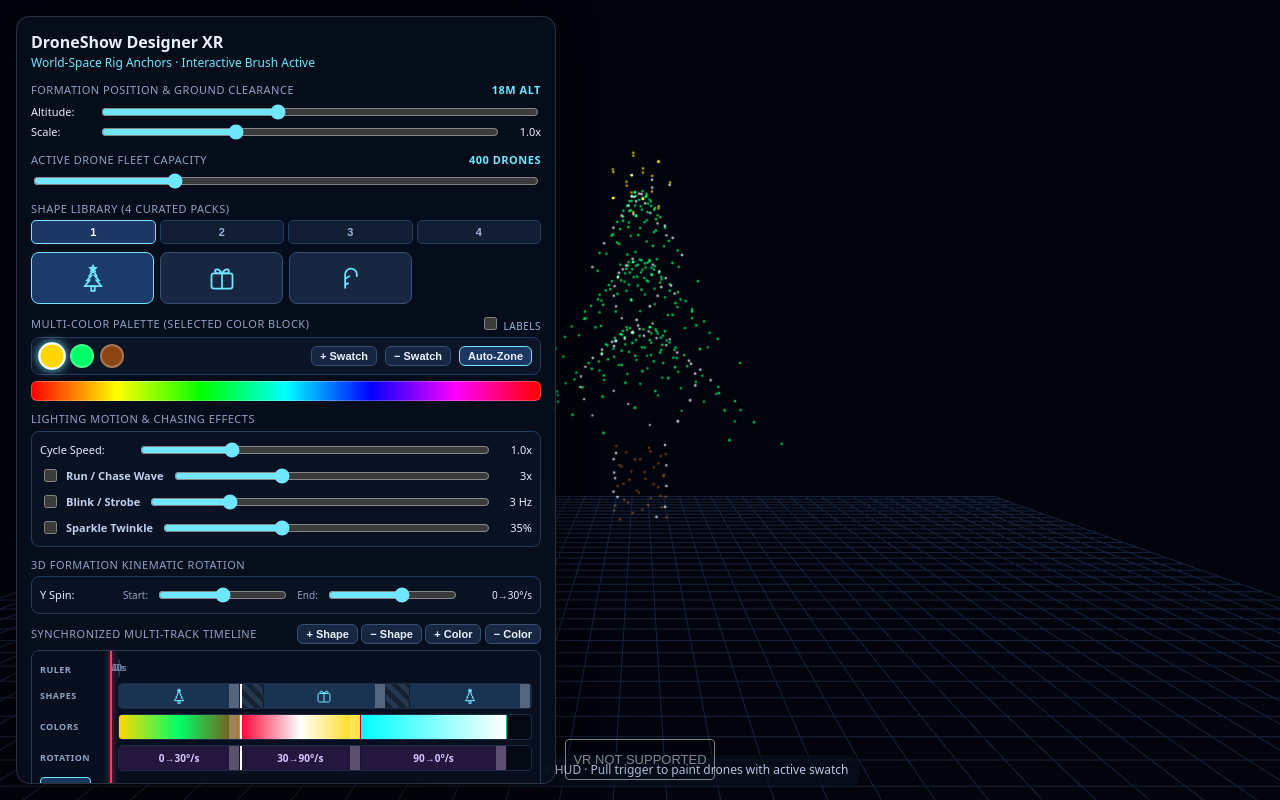
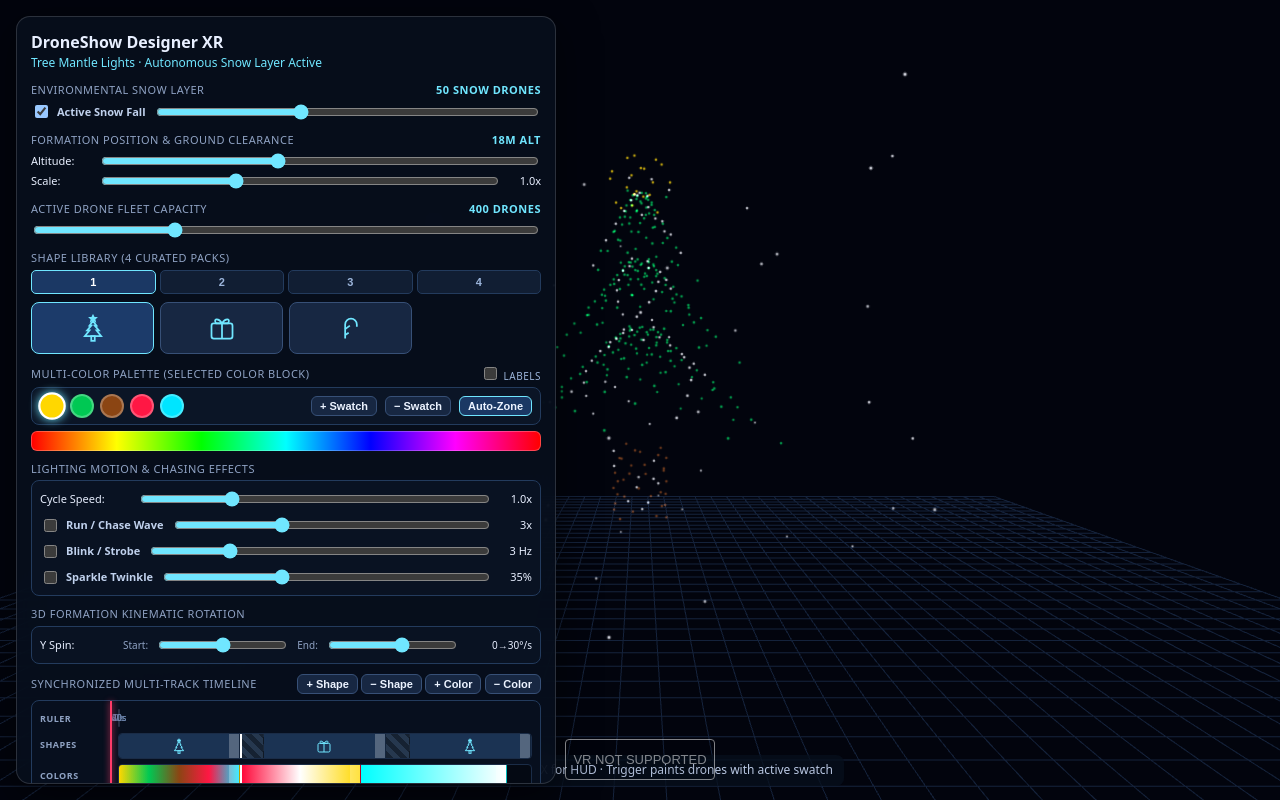
Before and after one commit to LKNcoder/tacocat, a plain HTML site: page index.html in a window 1280 px wide. Drawn offline with nearby package versions, Linux system fonts and the light colour scheme; animation ran at ten frames a second.

Commit message:
Enhance snow layer controls and update status display
Updated the status display and added environmental snow layer controls. Enhanced snow particle simulation and adjusted color blending for drones.

```diff
--- a/index.html
+++ b/index.html
@@ -161,7 +161,16 @@ body.xr-active #panel, body.xr-active #vr-tip, body.xr-active #VRButton { displa
 <body>
 <div id="panel">
   <div id="title">DroneShow Designer XR</div>
-  <div id="status">World-Space Rig Anchors · Interactive Brush Active</div>
+  <div id="status">Tree Mantle Lights · Autonomous Snow Layer Active</div>
+
+  <div class="section-label">
+    <span>Environmental Snow Layer</span>
+    <span id="val-snow-count" style="color:#70e6ff; font-weight:bold;">50 Snow Drones</span>
+  </div>
+  <div class="ctrl-row" style="margin-bottom:8px;">
+    <label><input type="checkbox" id="chk-snow" checked> <b>Active Snow Fall</b></label>
+    <input type="range" id="slider-snow-count" min="20" max="100" step="5" value="50">
+  </div>
 
   <div class="section-label">
     <span>Formation Position & Ground Clearance</span>
@@ -280,12 +289,11 @@ body.xr-active #panel, body.xr-active #vr-tip, body.xr-active #VRButton { displa
   </div>
 
   <div id="hint">
-    <b>VR Painting:</b> Select a swatch, hold trigger, and touch drones with your hand sphere.<br>
-    <b>Desktop Painting:</b> Hold <b>Shift</b> and drag the mouse over drones in 3D.<br>
-    <b>VR View:</b> Headset spawns at 38m south perimeter; HUD opens 1.8m in front of eyes.
+    <b>Environmental Snow:</b> 50 drones run autonomous ambient flurries.<br>
+    <b>Christmas Tree:</b> Gold Apex Star, Emerald Foliage, Brown Trunk, Red & Cyan Lights.
   </div>
 </div>
-<div id="vr-tip">In VR: Press Left X for HUD · Pull trigger to paint drones with active swatch</div>
+<div id="vr-tip">In VR: Press Left X for HUD · Trigger paints drones with active swatch</div>
 
 <script type="module">
 import * as THREE from "three";
@@ -293,7 +301,6 @@ import { OrbitControls } from "three/addons/controls/OrbitControls.js";
 import { VRButton } from "three/addons/webxr/VRButton.js";
 import { SHAPE_PAGES, findShapeById } from "./shapes.js";
 
-// Top-Level Helper (Always Available Globally)
 function formatTime(s) {
   if (isNaN(s) || s === undefined || s === null) return "00:00";
   const m = Math.floor(s / 60);
@@ -309,6 +316,10 @@ let formationAltitude = 18.0;
 let formationScale = 1.0;
 const BASE_DRONE_SIZE = 0.55;
 const Y_AXIS = new THREE.Vector3(0, 1, 0);
+
+// Environmental Snow Layer State
+let isSnowEnabled = true;
+let snowDroneCount = 50;
 
 const scene = new THREE.Scene();
 scene.background = new THREE.Color(0x02040d);
@@ -391,9 +402,17 @@ const targetPositions = new Float32Array(MAX_DRONES * 3);
 const velocities = new Float32Array(MAX_DRONES * 3);
 const currentColors = new Float32Array(MAX_DRONES * 3);
 const targetColors = new Float32Array(MAX_DRONES * 3);
+const droneSwatchIndices = new Uint8Array(MAX_DRONES);
 
-// Per-Drone Swatch Indexing (0 to 4)
-const droneSwatchIndices = new Uint8Array(MAX_DRONES);
+// Initialize Snow Particle Buffers
+const snowPositions = new Float32Array(MAX_DRONES * 3);
+const snowDriftSeeds = new Float32Array(MAX_DRONES);
+for (let i = 0; i < MAX_DRONES; i++) {
+  snowPositions[i * 3]     = (Math.random() - 0.5) * 36;
+  snowPositions[i * 3 + 1] = 1.5 + Math.random() * 32;
+  snowPositions[i * 3 + 2] = (Math.random() - 0.5) * 36;
+  snowDriftSeeds[i]        = Math.random() * Math.PI * 2;
+}
 
 const transitionFromPositions = new Float32Array(MAX_DRONES * 3);
 const transitionToPositions = new Float32Array(MAX_DRONES * 3);
@@ -457,7 +476,7 @@ const timelineData = {
   colorBlocks: [
     {
       id: "c0", dur: 20.0,
-      palette: ["#ffd700", "#00ff66", "#8b4513"], // Gold Star (0), Green Foliage (1), Brown Trunk (2)
+      palette: ["#ffd700", "#00c853", "#8b4513", "#ff1744", "#00e5ff"], // Star, Tree, Trunk, Red Lights, Cyan Lights
       activeSwatchIdx: 0,
       cycleSpeed: 0.0, run: false, runSpeed: 3.0,
       blink: false, blinkSpeed: 3.0,
@@ -510,13 +529,13 @@ let lastShapeB = null;
 
 const tempColor = new THREE.Color();
 
-// Manual Auto-Zone: Only triggered when clicking the button
 function applyAutoZoneColors() {
   const cb = timelineData.colorBlocks.find(x => x && x.id === selectedColorBlockId);
   if (!cb || cb.palette.length <= 1) return;
 
+  const formationCount = isSnowEnabled ? Math.max(50, activeDroneCount - snowDroneCount) : activeDroneCount;
   let minY = Infinity, maxY = -Infinity;
-  for (let i = 0; i < activeDroneCount; i++) {
+  for (let i = 0; i < formationCount; i++) {
     const y = unrotatedPositions[i * 3 + 1];
     if (y < minY) minY = y;
     if (y > maxY) maxY = y;
@@ -524,7 +543,7 @@ function applyAutoZoneColors() {
   const span = Math.max(0.1, maxY - minY);
   const nSwatches = cb.palette.length;
 
-  for (let i = 0; i < activeDroneCount; i++) {
+  for (let i = 0; i < formationCount; i++) {
     const normH = (unrotatedPositions[i * 3 + 1] - minY) / span;
     const swatchIdx = Math.min(nSwatches - 1, Math.floor((1.0 - normH) * nSwatches));
     droneSwatchIndices[i] = swatchIdx;
@@ -534,15 +553,22 @@ function applyAutoZoneColors() {
 function applyLightingFX(block, timeSec) {
   const pal = block.palette || ["#ffffff"];
   const nColors = pal.length;
+  const formationCount = isSnowEnabled ? Math.max(50, activeDroneCount - snowDroneCount) : activeDroneCount;
 
-  for (let i = 0; i < activeDroneCount; i++) {
+  for (let i = 0; i < formationCount; i++) {
     let r = 1, g = 1, b = 1;
     const swatchIdx = droneSwatchIndices[i] % nColors;
     tempColor.set(pal[swatchIdx]);
     r = tempColor.r; g = tempColor.g; b = tempColor.b;
 
+    // Glimmer on light swatches (3 & 4)
+    if (swatchIdx === 3 || swatchIdx === 4) {
+      const twinkle = Math.sin(timeSec * 6.0 + i * 2.3) * 0.35 + 0.85;
+      r = Math.min(1, r * twinkle); g = Math.min(1, g * twinkle); b = Math.min(1, b * twinkle);
+    }
+
     if (block.run) {
-      const wave = Math.sin(timeSec * block.runSpeed - (i / activeDroneCount) * 8.0);
+      const wave = Math.sin(timeSec * block.runSpeed - (i / formationCount) * 8.0);
       if (wave > 0.3) { r = Math.min(1, r * 1.5); g = Math.min(1, g * 1.5); b = Math.min(1, b * 1.5); }
     }
     if (block.blink) {
@@ -584,6 +610,8 @@ function getRotationAtTime(t) {
 }
 
 function evaluateTimeline(t) {
+  const formationCount = isSnowEnabled ? Math.max(50, activeDroneCount - snowDroneCount) : activeDroneCount;
+
   let curT = 0;
   for (let i = 0; i < timelineData.formationBlocks.length; i++) {
     const b = timelineData.formationBlocks[i];
@@ -593,9 +621,9 @@ function evaluateTimeline(t) {
       const activeShape = findShapeById(b.shapeId);
       if (activeShape && lastShapeA !== activeShape.id) {
         lastShapeA = activeShape.id; lastShapeB = null;
-        const raw = new Float32Array(activeDroneCount * 3);
-        activeShape.gen(raw, activeDroneCount, droneSwatchIndices);
-        unrotatedPositions.set(assignMinimalPaths(currentPositions, raw, activeDroneCount));
+        const raw = new Float32Array(formationCount * 3);
+        activeShape.gen(raw, formationCount, droneSwatchIndices);
+        unrotatedPositions.set(assignMinimalPaths(currentPositions, raw, formationCount));
       }
       break;
     } else if (t >= formEnd && t < transEnd) {
@@ -607,12 +635,12 @@ function evaluateTimeline(t) {
 
       if (shapeA && shapeB && (lastShapeA !== shapeA.id || lastShapeB !== shapeB.id)) {
         lastShapeA = shapeA.id; lastShapeB = shapeB.id;
-        shapeA.gen(transitionFromPositions, activeDroneCount, droneSwatchIndices);
-        const rawB = new Float32Array(activeDroneCount * 3);
-        shapeB.gen(rawB, activeDroneCount, droneSwatchIndices);
-        transitionToPositions.set(assignMinimalPaths(transitionFromPositions, rawB, activeDroneCount));
+        shapeA.gen(transitionFromPositions, formationCount, droneSwatchIndices);
+        const rawB = new Float32Array(formationCount * 3);
+        shapeB.gen(rawB, formationCount, droneSwatchIndices);
+        transitionToPositions.set(assignMinimalPaths(transitionFromPositions, rawB, formationCount));
       }
-      for (let j = 0; j < activeDroneCount * 3; j++) {
+      for (let j = 0; j < formationCount * 3; j++) {
         unrotatedPositions[j] = transitionFromPositions[j] + (transitionToPositions[j] - transitionFromPositions[j]) * ease;
       }
       break;
@@ -628,7 +656,7 @@ function evaluateTimeline(t) {
   const tempP = new THREE.Vector3();
   let lowestY = Infinity;
 
-  for (let i = 0; i < activeDroneCount; i++) {
+  for (let i = 0; i < formationCount; i++) {
     tempP.set(
       unrotatedPositions[i * 3] * formationScale,
       (unrotatedPositions[i * 3 + 1] - 14) * formationScale + formationAltitude,
@@ -646,7 +674,7 @@ function evaluateTimeline(t) {
 
   if (lowestY < 1.5) {
     const lift = 1.5 - lowestY;
-    for (let i = 0; i < activeDroneCount; i++) {
+    for (let i = 0; i < formationCount; i++) {
       targetPositions[i * 3 + 1] += lift;
     }
   }
@@ -785,7 +813,6 @@ function renderHUD() {
   ctx.lineWidth = 4;
   ctx.strokeRect(8, 8, 1008, 684);
 
-  // Symbol Page Controls
   const totalPages = Math.max(1, SHAPE_PAGES.length);
   ctx.fillStyle = "rgba(27, 56, 100, 0.9)";
   ctx.fillRect(40, 20, 60, 48); ctx.fillRect(420, 20, 60, 48);
@@ -801,8 +828,6 @@ function renderHUD() {
     const x = 40 + i * 238;
     ctx.fillStyle = "rgba(23, 39, 66, 0.85)";
     ctx.fillRect(x, 82, 224, 96);
-
-    // Guard against undefined shapes
     if (!s) continue;
 
     const activeShapeId = timelineData.formationBlocks.find(b => b && b.id === selectedFormationBlockId)?.shapeId;
@@ -843,7 +868,6 @@ function renderHUD() {
   ctx.fillStyle = specGrad; ctx.fillRect(40, 234, 944, 34);
   ctx.strokeStyle = "#ffffff44"; ctx.strokeRect(40, 234, 944, 34);
 
-  // Playback Track
   const availW = 944;
   let curX = 40;
   for (const b of timelineData.formationBlocks) {
@@ -1006,6 +1030,19 @@ function onEvent(id, event, handler) {
   const el = document.getElementById(id);
   if (el) el.addEventListener(event, handler);
 }
+
+onEvent("chk-snow", "change", (e) => {
+  isSnowEnabled = e.target.checked;
+  lastShapeA = null;
+  evaluateTimeline(playheadTime);
+});
+
+onEvent("slider-snow-count", "input", (e) => {
+  snowDroneCount = parseInt(e.target.value);
+  const el = $("val-snow-count"); if (el) el.textContent = `${snowDroneCount} Snow Drones`;
+  lastShapeA = null;
+  evaluateTimeline(playheadTime);
+});
 
 onEvent("slider-altitude", "input", (e) => {
   formationAltitude = parseFloat(e.target.value);
@@ -1332,7 +1369,6 @@ renderer.xr.addEventListener("sessionstart", () => {
   document.body.classList.add("xr-active");
   renderer.xr.setFoveation(0.0);
 
-  // Position viewer 38 meters back along south perimeter
   xrRig.position.set(0, 0, 38);
   xrRig.rotation.set(0, 0, 0);
 
@@ -1346,7 +1382,7 @@ renderer.xr.addEventListener("sessionend", () => {
   for (const ray of controllerRays) ray.visible = false;
 });
 
-// Simulation Loop & VR Painting
+// Simulation Loop & Autonomous Snow Flurry Engine
 const SPRING = 18.0;
 const DAMPING = 5.5;
 
@@ -1379,7 +1415,7 @@ renderer.setAnimationLoop(now => {
     stageGroup.worldToLocal(cPosLocalL.copy(cPosWorldL));
     stageGroup.worldToLocal(cPosLocalR.copy(cPosWorldR));
 
-    // VR Swarm Spray Painting (Trigger down, HUD closed)
+    // VR Swarm Spray Painting
     const cb = timelineData.colorBlocks.find(x => x && x.id === selectedColorBlockId);
     if (cb && !vrHUD.visible) {
       const activeIdx = cb.activeSwatchIdx;
@@ -1411,7 +1447,10 @@ renderer.setAnimationLoop(now => {
 
   dronePoints.material.size = Math.max(0.02, BASE_DRONE_SIZE * stageGroup.scale.x);
 
-  for (let i = 0; i < activeDroneCount; i++) {
+  const formationCount = isSnowEnabled ? Math.max(50, activeDroneCount - snowDroneCount) : activeDroneCount;
+
+  // 1. Update Primary Formation Drones
+  for (let i = 0; i < formationCount; i++) {
     const idx = i * 3;
     let px = currentPositions[idx], py = currentPositions[idx + 1], pz = currentPositions[idx + 2];
     let vx = velocities[idx], vy = velocities[idx + 1], vz = velocities[idx + 2];
@@ -1427,9 +1466,42 @@ renderer.setAnimationLoop(now => {
 
     velocities[idx] = vx; velocities[idx + 1] = vy; velocities[idx + 2] = vz;
 
-    currentColors[idx] += (targetColors[idx] - currentColors[idx]) * 6.0 * dt;
-    currentColors[idx + 1] += (targetColors[idx + 1] - currentColors[idx + 1]) * 6.0 * dt;
-    currentColors[idx + 2] += (targetColors[idx + 2] - currentColors[idx + 2]) * 6.0 * dt;
+    currentColors[idx] += (targetColors[idx] - currentColors[idx]) * 8.0 * dt;
+    currentColors[idx + 1] += (targetColors[idx + 1] - currentColors[idx + 1]) * 8.0 * dt;
+    currentColors[idx + 2] += (targetColors[idx + 2] - currentColors[idx + 2]) * 8.0 * dt;
+  }
+
+  // 2. Autonomous Snow Particle Simulation (Drones formationCount to activeDroneCount - 1)
+  if (isSnowEnabled) {
+    const snowFallSpeed = 2.4;
+    const timeSec = now / 1000;
+
+    for (let i = formationCount; i < activeDroneCount; i++) {
+      const idx = i * 3;
+      const seed = snowDriftSeeds[i];
+
+      // Downward velocity with harmonic drift
+      snowPositions[idx + 1] -= snowFallSpeed * dt;
+      snowPositions[idx]     += Math.sin(timeSec * 1.5 + seed) * 0.8 * dt;
+      snowPositions[idx + 2] += Math.cos(timeSec * 1.2 + seed) * 0.8 * dt;
+
+      // Wrap-around ground plane (1.5m) back to top (32m)
+      if (snowPositions[idx + 1] < 1.5) {
+        snowPositions[idx + 1] = 32.0;
+        snowPositions[idx]     = (Math.random() - 0.5) * 36;
+        snowPositions[idx + 2] = (Math.random() - 0.5) * 36;
+      }
+
+      currentPositions[idx]     = snowPositions[idx];
+      currentPositions[idx + 1] = snowPositions[idx + 1];
+      currentPositions[idx + 2] = snowPositions[idx + 2];
+
+      // Pure Ice White with gentle glimmer twinkle
+      const glimmer = Math.sin(timeSec * 8.0 + seed * 5.0) > 0.4 ? 1.0 : 0.65;
+      currentColors[idx]     = glimmer;
+      currentColors[idx + 1] = glimmer;
+      currentColors[idx + 2] = glimmer;
+    }
   }
 
   droneGeometry.attributes.position.needsUpdate = true;
```
